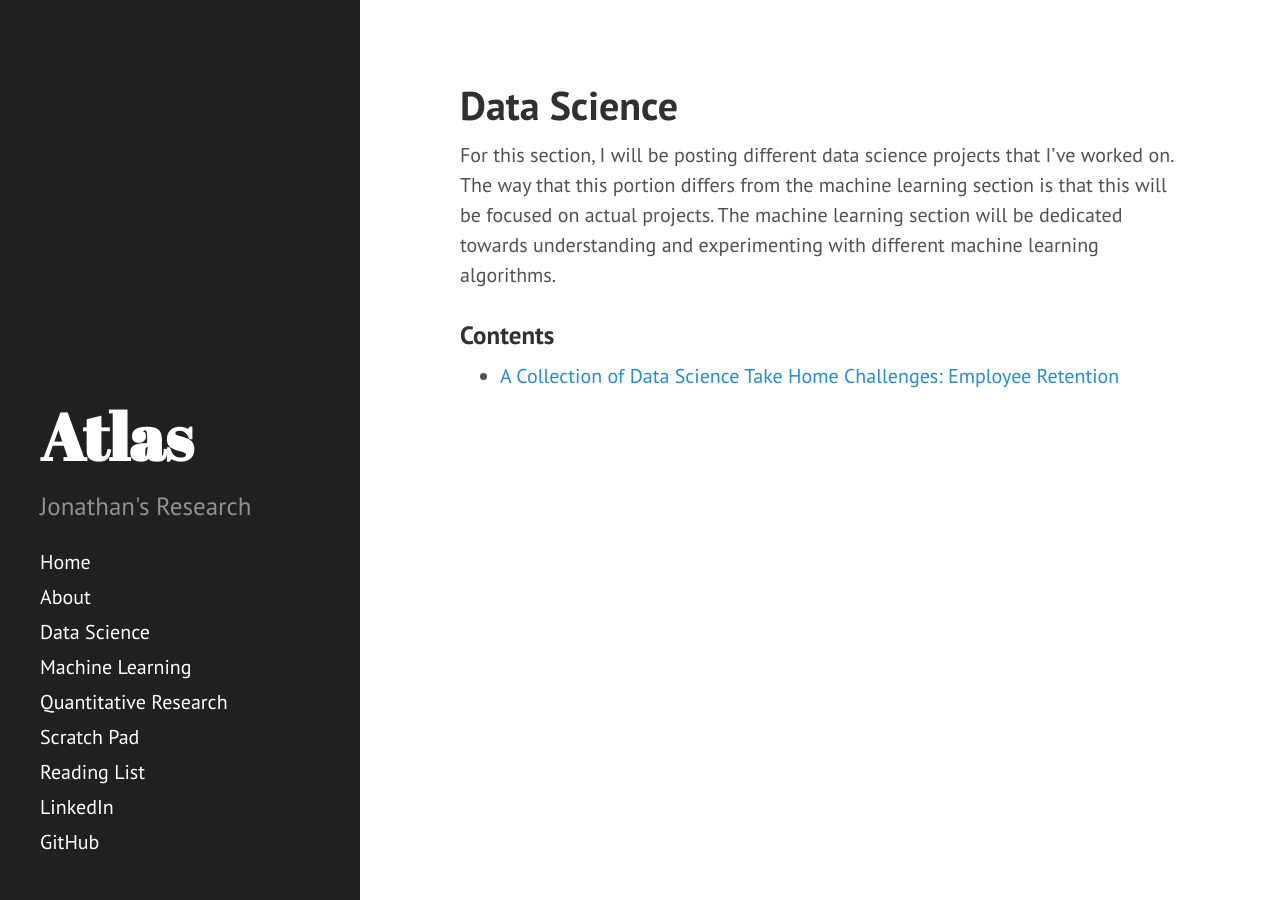
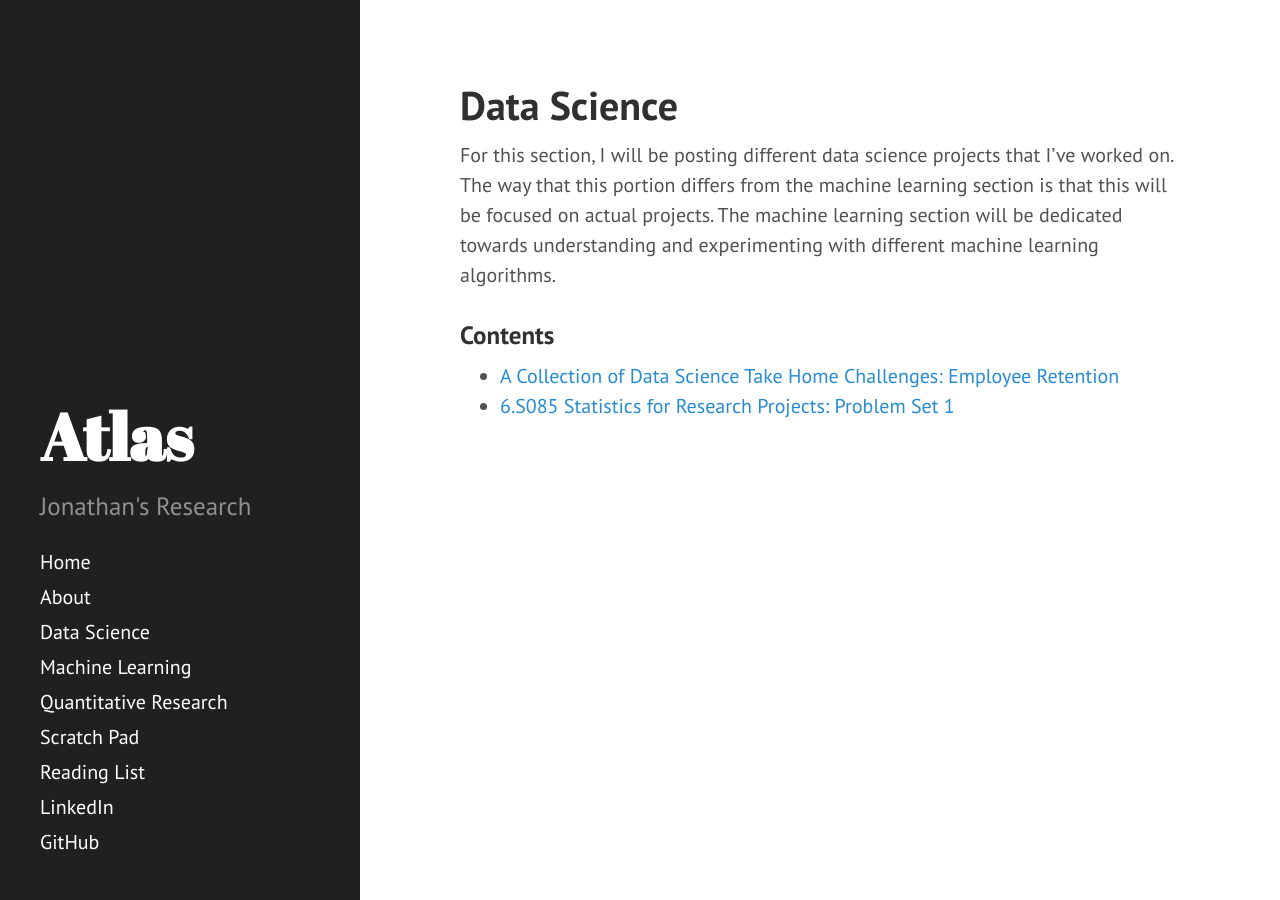
Before and after one commit to JonathanJohann/Research, a Jekyll site: the page built from Data_Science.md, in a window 1280 px wide. Built offline with Jekyll 4.4.1, drawn with Linux system fonts in a browser that asks for light colours; Markdown is read by kramdown in place of the engine named in the settings.

Commit message:
Update Data_Science.md

```diff
--- a/Data_Science.md
+++ b/Data_Science.md
@@ -9,3 +9,4 @@ For this section, I will be posting different data science projects that I've wo
 ### Contents
 
 * [A Collection of Data Science Take Home Challenges: Employee Retention](https://jonathanjohann.github.io/Research/2016/12/29/EmployeeRetention/)
+* [6.S085 Statistics for Research Projects: Problem Set 1](https://jonathanjohann.github.io/Research/2016/12/29/Statistics-for-Research-Projects-Problem-Set-1/)
```
